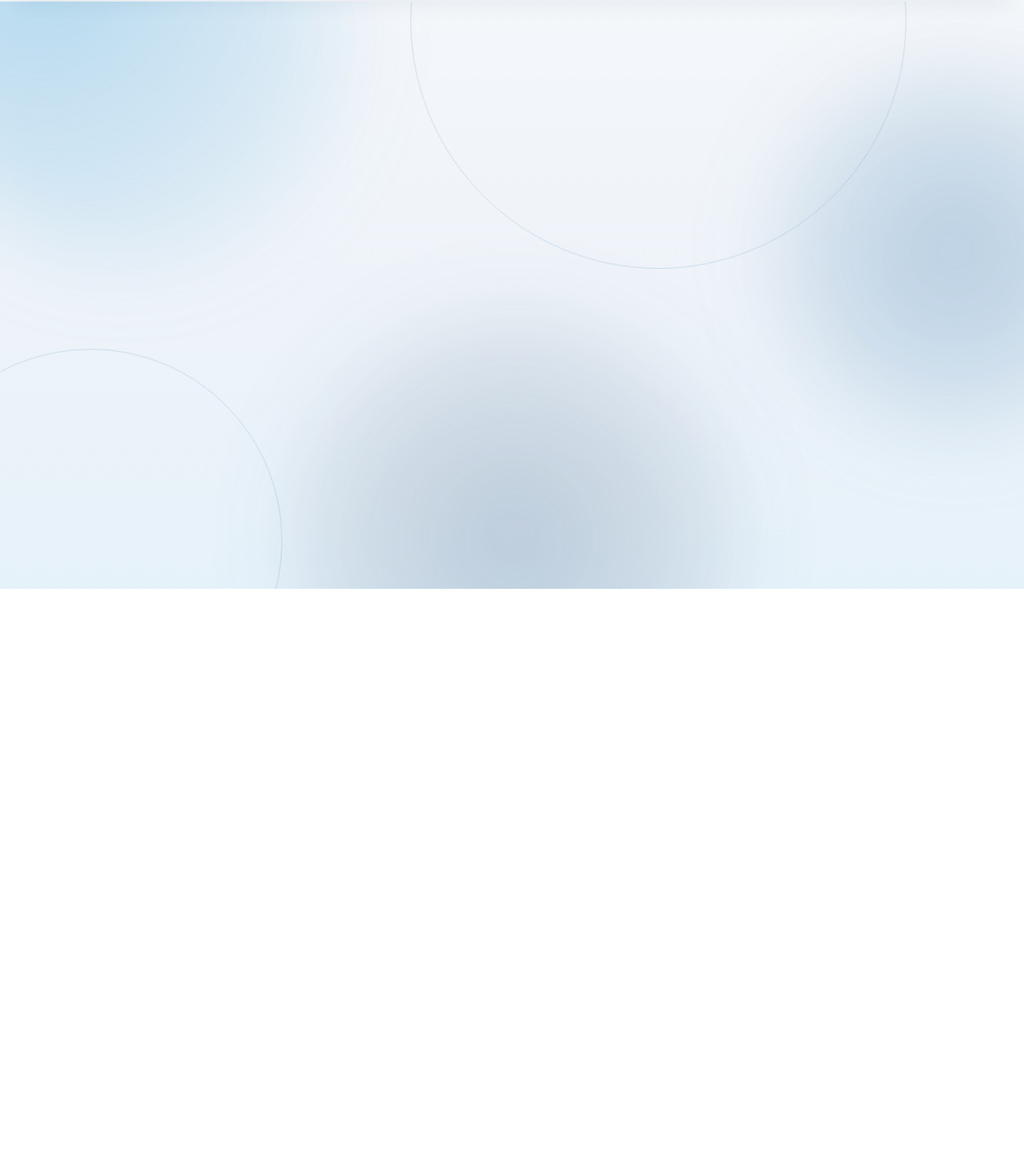
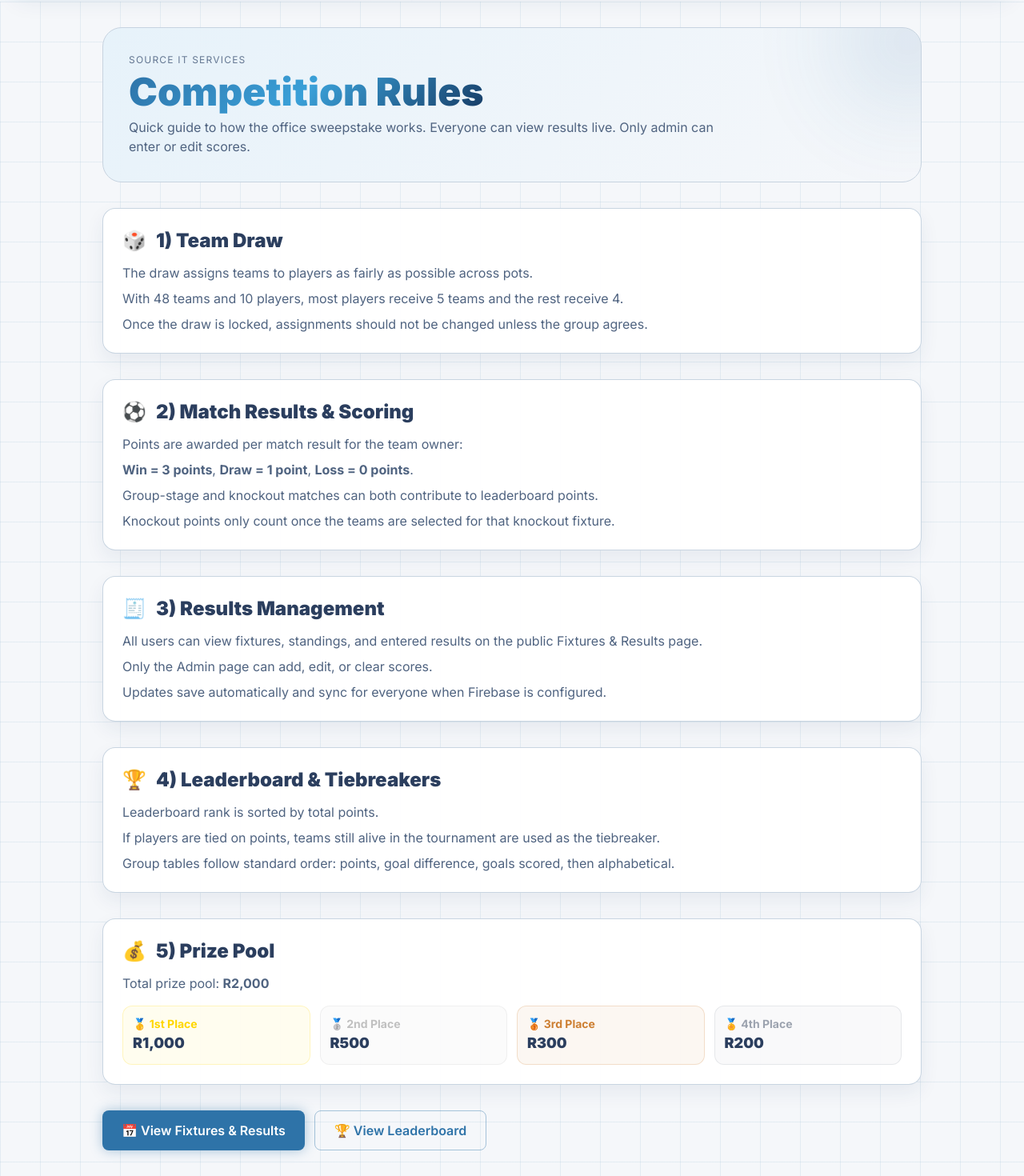
Before and after one commit to ItzGazz-IT/2026worldcup, a React (Vite) app: page /#/rules in a window 1280 px wide. Shown: the part 64-1534 px from the top of the page at 80% size. Before the commit the page ends 800 px from the top, so only its background shows below. Built offline with nearby package versions, Linux system fonts and the light colour scheme; no server answers; the database is empty.

Commit message:
Add public Rules page and navigation route

```diff
--- a/src/App.jsx
+++ b/src/App.jsx
@@ -7,6 +7,7 @@ import Draw        from './pages/Draw'
 import Leaderboard from './pages/Leaderboard'
 import Teams       from './pages/Teams'
 import Fixtures    from './pages/Fixtures'
+import Rules       from './pages/Rules'
 import Admin       from './pages/Admin'
 
 // HashRouter is used for GitHub Pages compatibility —
@@ -32,6 +33,7 @@ export default function App() {
               <Route path="/leaderboard" element={<Leaderboard />} />
               <Route path="/teams"       element={<Teams />}       />
               <Route path="/fixtures"    element={<Fixtures />}    />
+              <Route path="/rules"       element={<Rules />}       />
               <Route path="/results"     element={<Navigate to="/fixtures" replace />} />
               <Route path="/admin"       element={<Admin />}       />
             </Routes>
--- a/src/components/Navbar.jsx
+++ b/src/components/Navbar.jsx
@@ -7,6 +7,7 @@ const NAV_LINKS = [
   { to: '/draw',       label: 'Live Draw',   icon: '🎲' },
   { to: '/leaderboard',label: 'Leaderboard', icon: '🏆' },
   { to: '/fixtures',   label: 'Fixtures & Results', icon: '📅' },
+  { to: '/rules',      label: 'Rules',       icon: '📜' },
   { to: '/teams',      label: 'Teams',       icon: '🌍' },
   { to: '/admin',      label: 'Admin',       icon: '⚙️' },
 ]
--- /dev/null
+++ b/src/pages/Rules.jsx
@@ -0,0 +1,140 @@
+import React from 'react'
+import { motion } from 'framer-motion'
+import { Link } from 'react-router-dom'
+import { useApp } from '../context/AppContext'
+import { PRIZE_POOL } from '../data/players'
+
+const cardAnim = {
+  hidden: { opacity: 0, y: 16 },
+  show: { opacity: 1, y: 0 },
+}
+
+function RuleCard({ icon, title, children, delay = 0 }) {
+  return (
+    <motion.section
+      variants={cardAnim}
+      initial="hidden"
+      animate="show"
+      transition={{ duration: 0.35, delay }}
+      className="rounded-2xl p-5 sm:p-6"
+      style={{
+        background: 'rgba(255,255,255,0.94)',
+        border: '1px solid rgba(199,211,224,0.95)',
+        boxShadow: '0 10px 24px rgba(22,58,99,0.07)',
+      }}
+    >
+      <div className="flex items-center gap-3 mb-3">
+        <span className="text-2xl" aria-hidden="true">{icon}</span>
+        <h2 className="text-xl sm:text-2xl font-black text-white">{title}</h2>
+      </div>
+      <div className="space-y-2 text-sm sm:text-base text-gray-300">
+        {children}
+      </div>
+    </motion.section>
+  )
+}
+
+export default function Rules() {
+  const { PLAYERS } = useApp()
+
+  return (
+    <div className="min-h-screen bg-grid py-8 px-4">
+      <div className="max-w-5xl mx-auto space-y-6 sm:space-y-8">
+
+        <motion.header
+          initial={{ opacity: 0, y: -18 }}
+          animate={{ opacity: 1, y: 0 }}
+          className="relative overflow-hidden rounded-3xl p-6 sm:p-8"
+          style={{
+            background: 'linear-gradient(135deg, rgba(230,242,250,0.96), rgba(245,247,250,0.96))',
+            border: '1px solid rgba(199,211,224,1)',
+          }}
+        >
+          <div
+            className="absolute -top-24 -right-24 h-56 w-56 rounded-full opacity-30 blur-3xl"
+            style={{ background: 'radial-gradient(circle, #2E73A8, transparent 65%)' }}
+            aria-hidden="true"
+          />
+          <p className="text-xs uppercase tracking-widest text-gray-400 mb-2">Source IT Services</p>
+          <h1 className="text-4xl sm:text-5xl font-black mb-2">
+            <span className="gradient-text">Competition Rules</span>
+          </h1>
+          <p className="text-sm sm:text-base text-gray-300 max-w-3xl">
+            Quick guide to how the office sweepstake works. Everyone can view results live. Only admin can enter or edit scores.
+          </p>
+        </motion.header>
+
+        <RuleCard icon="🎲" title="1) Team Draw" delay={0.05}>
+          <p>The draw assigns teams to players as fairly as possible across pots.</p>
+          <p>With 48 teams and {PLAYERS.length} players, most players receive 5 teams and the rest receive 4.</p>
+          <p>Once the draw is locked, assignments should not be changed unless the group agrees.</p>
+        </RuleCard>
+
+        <RuleCard icon="⚽" title="2) Match Results & Scoring" delay={0.1}>
+          <p>Points are awarded per match result for the team owner:</p>
+          <p><strong>Win = 3 points</strong>, <strong>Draw = 1 point</strong>, <strong>Loss = 0 points</strong>.</p>
+          <p>Group-stage and knockout matches can both contribute to leaderboard points.</p>
+          <p>Knockout points only count once the teams are selected for that knockout fixture.</p>
+        </RuleCard>
+
+        <RuleCard icon="🧾" title="3) Results Management" delay={0.15}>
+          <p>All users can view fixtures, standings, and entered results on the public Fixtures & Results page.</p>
+          <p>Only the Admin page can add, edit, or clear scores.</p>
+          <p>Updates save automatically and sync for everyone when Firebase is configured.</p>
+        </RuleCard>
+
+        <RuleCard icon="🏆" title="4) Leaderboard & Tiebreakers" delay={0.2}>
+          <p>Leaderboard rank is sorted by total points.</p>
+          <p>If players are tied on points, teams still alive in the tournament are used as the tiebreaker.</p>
+          <p>Group tables follow standard order: points, goal difference, goals scored, then alphabetical.</p>
+        </RuleCard>
+
+        <motion.section
+          variants={cardAnim}
+          initial="hidden"
+          animate="show"
+          transition={{ duration: 0.35, delay: 0.25 }}
+          className="rounded-2xl p-5 sm:p-6"
+          style={{
+            background: 'rgba(255,255,255,0.94)',
+            border: '1px solid rgba(199,211,224,0.95)',
+            boxShadow: '0 10px 24px rgba(22,58,99,0.07)',
+          }}
+        >
+          <div className="flex items-center gap-3 mb-3">
+            <span className="text-2xl" aria-hidden="true">💰</span>
+            <h2 className="text-xl sm:text-2xl font-black text-white">5) Prize Pool</h2>
+          </div>
+          <p className="text-sm sm:text-base text-gray-300 mb-4">Total prize pool: <strong>R{PRIZE_POOL.total.toLocaleString()}</strong></p>
+          <div className="grid grid-cols-2 sm:grid-cols-4 gap-3">
+            {PRIZE_POOL.prizes.map((prize) => (
+              <div
+                key={prize.position}
+                className="rounded-xl p-3"
+                style={{
+                  background: `${prize.color}10`,
+                  border: `1px solid ${prize.color}35`,
+                }}
+              >
+                <p className="text-sm font-bold" style={{ color: prize.color }}>
+                  {prize.icon} {prize.label}
+                </p>
+                <p className="text-lg font-black text-white">R{prize.amount.toLocaleString()}</p>
+              </div>
+            ))}
+          </div>
+        </motion.section>
+
+        <motion.div
+          initial={{ opacity: 0, y: 16 }}
+          animate={{ opacity: 1, y: 0 }}
+          transition={{ duration: 0.35, delay: 0.3 }}
+          className="flex flex-wrap gap-3"
+        >
+          <Link to="/fixtures" className="btn-neon">📅 View Fixtures & Results</Link>
+          <Link to="/leaderboard" className="btn-outline">🏆 View Leaderboard</Link>
+        </motion.div>
+      </div>
+    </div>
+  )
+}
```
